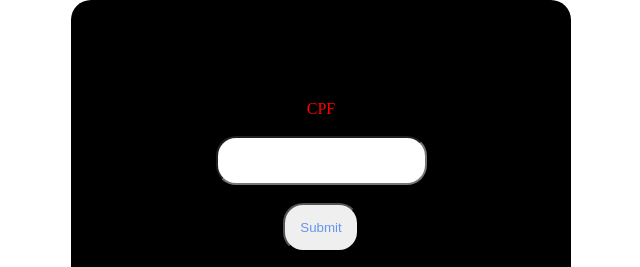
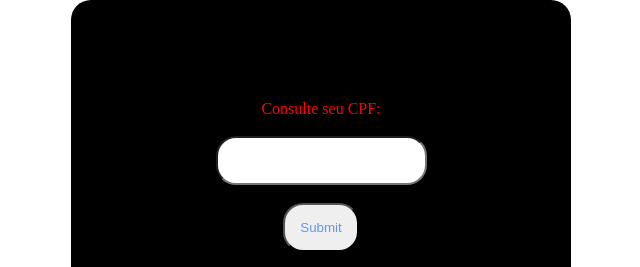
Before and after one commit to eltonathayde/aula05, a plain HTML site: page index.html in a window 1280 px wide. Shown: the top 267 px of the page, without its empty margins (319-959 px from the left). Drawn offline with Linux system fonts and the light colour scheme.

Commit message:
consulta CPF

```diff
--- a/index.html
+++ b/index.html
@@ -11,7 +11,7 @@
 </head>
 <body>
     <div class="box">
-        <label>CPF</label><br><br>
+        <label>Consulte seu CPF:</label><br><br>
         <input type="text"  id="cpf" maxlength="14"><br><br>
         <input type="submit" name="enviar" onclick="enviar()">
     </div>
--- a/style.css
+++ b/style.css
@@ -7,8 +7,7 @@ body{
 
 label{
     color:red;
-    text-align: center;
-    padding: 100px;
+    padding: auto;
 }
 input{
 text-align: center;
```
